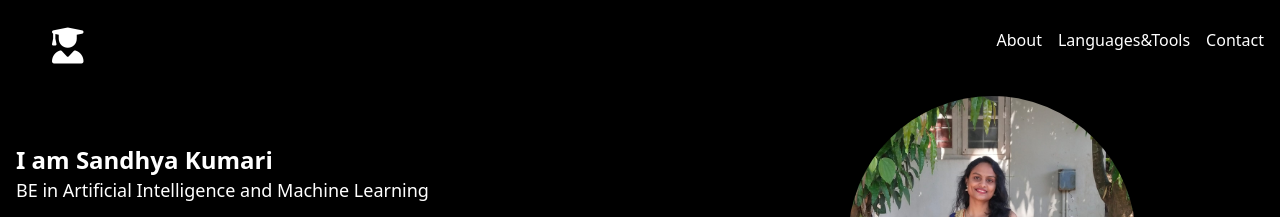
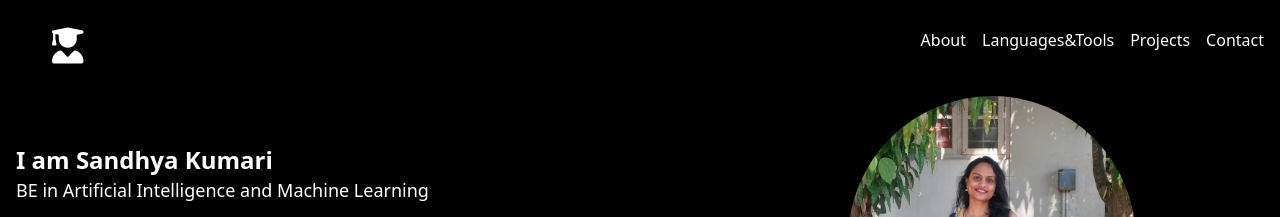
Before and after one commit to sandhya6456/portfolio, a plain HTML site: page index.html in a window 1280 px wide. Shown: the top 217 px of the page. Drawn offline with nearby package versions, Linux system fonts and the light colour scheme.

Commit message:
My Portfolio

```diff
--- a/index.html
+++ b/index.html
@@ -21,6 +21,7 @@
         <nav class="hidden lg:flex space-x-4">
             <a href="#about-me" class="text-white">About</a>
             <a href="#technology" class="text-white">Languages&Tools</a>
+            <a href="#projects" class="block text-white">Projects</a>
             <a href="#contact-me" class="text-white">Contact</a>
         </nav>
     </header>
@@ -29,7 +30,9 @@
     <div id="mobile-menu" class="hidden lg:hidden custom-bg p-4">
         <a href="#about-me" class="block text-white">About</a>
         <a href="#technology" class="block text-white">Languages&Tools</a>
+        <a href="#projects" class="block text-white">Projects</a>
         <a href="#contact-me" class="block text-white">Contact</a>
+
     </div>
 
     <section class="flex flex-col lg:flex-row p-4 max-w-7xl mx-auto">
@@ -117,7 +120,7 @@
                     </div>
                 </div>
             </section>
-            <br><br><br><br>
+            <br><br><br><br><br>
             <!-- Projects Section -->
 <section id="projects" class="mt-8 bg-black p-4 rounded-lg">
     <h2 class="text-3xl font-bold mb-4 text-center lg:text-left text-white underline">Projects</h2>
@@ -144,6 +147,7 @@
         <!-- Add more project divs as needed -->
     </div>
 </section>
+<br><br><br><br>
 
            <!-- Contact Me Section -->
            <section id="contact-me" class="mt-8 bg-black p-4 rounded-lg">
```
